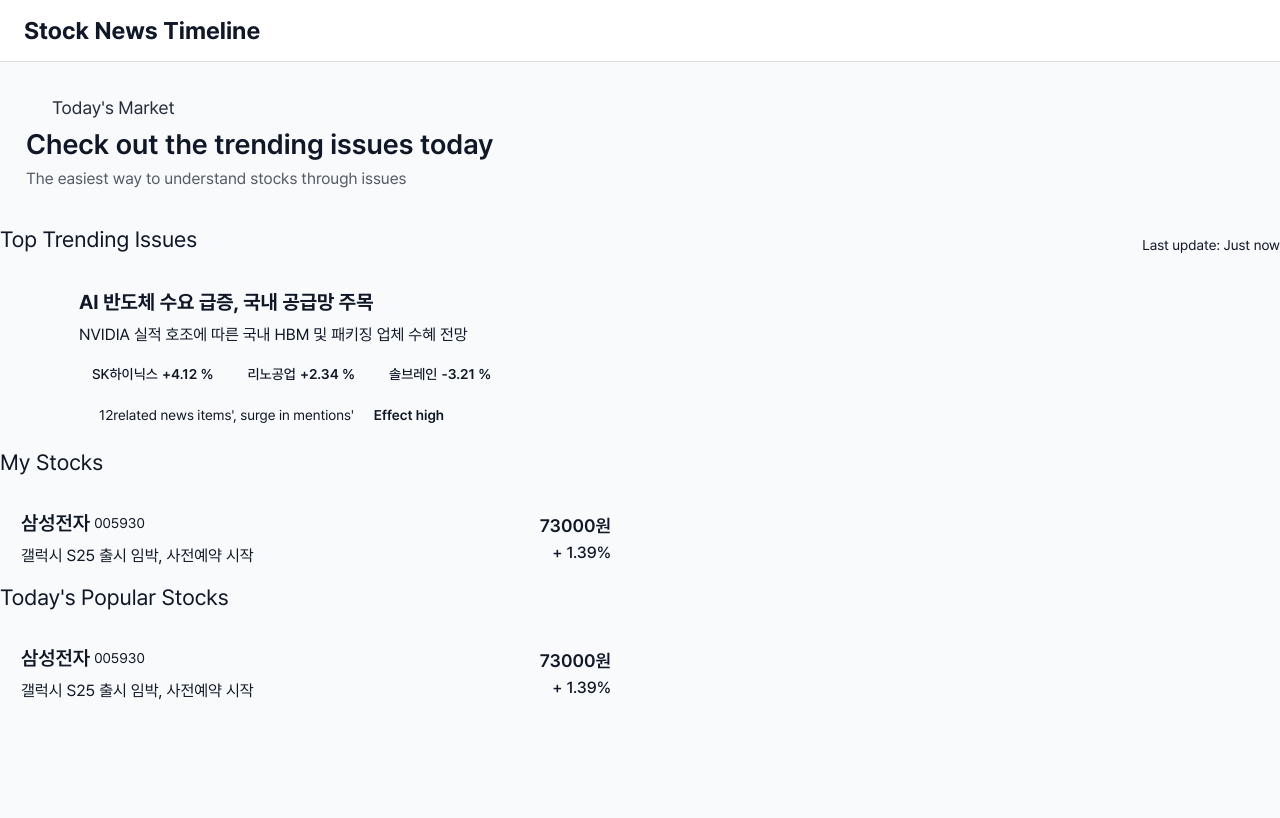
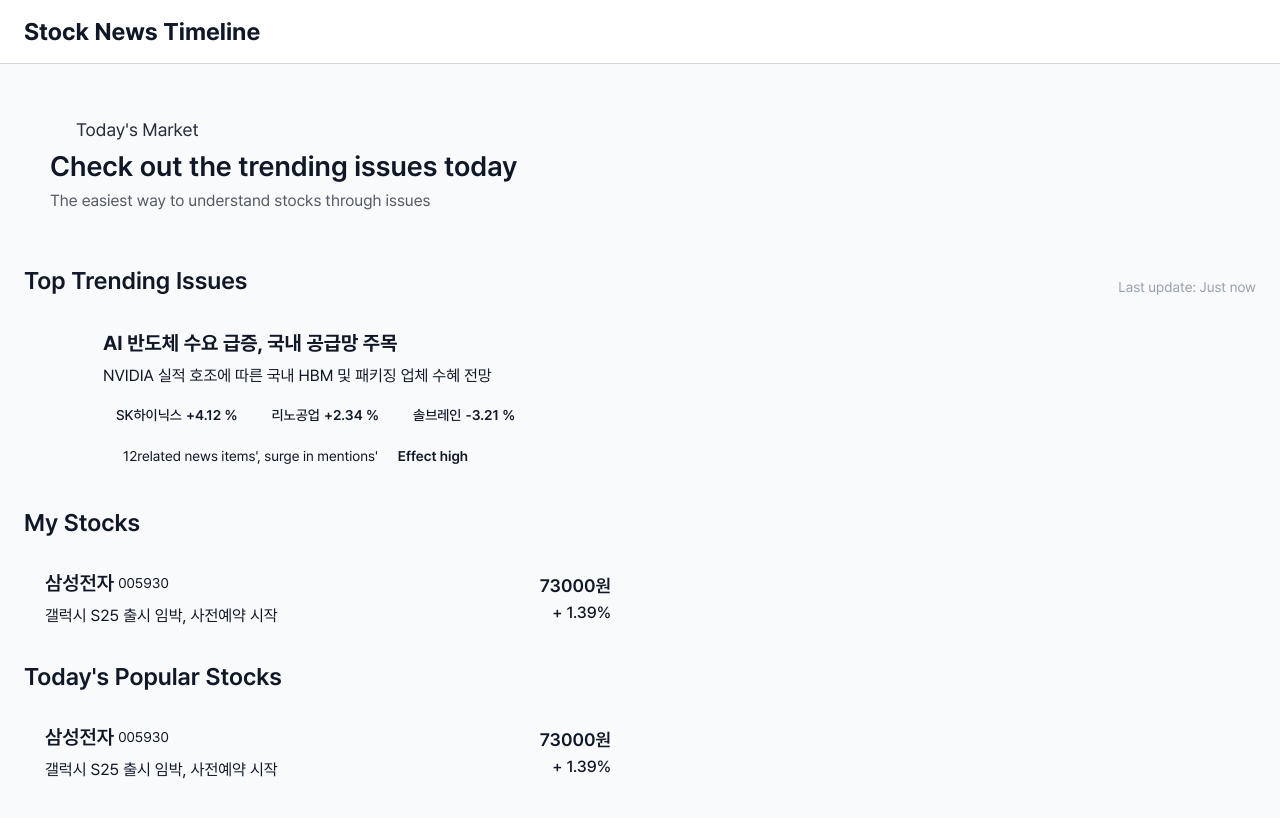
Before and after one commit to jjipper/stock-lens, a React (Vite) app: page / in a window 1280 px wide. Shown: the top 818 px of the page. Built offline with nearby package versions, Linux system fonts and the light colour scheme; data requests are answered from the project's data file; some icons are missing.

Commit message:
refactor(project): layout 컴포넌트를 styled-components에서 Tailwind로 전환

```diff
--- a/src/features/layout/Header/Header.styles.ts
+++ /dev/null
@@ -1,21 +0,0 @@
-import styled from 'styled-components';
-
-const Wrapper = styled.header`
-  height: 62px;
-  background: #fff;
-  border-bottom: 1px solid #ddd;
-  display: flex;
-  align-items: center;
-  padding: 0 24px;
-`;
-
-const LogoButton = styled.button`
-  font-size: 24px;
-  font-weight: 700;
-  border: none;
-  background: transparent;
-  cursor: pointer;
-  border-radius: 6px;
-`;
-
-export { Wrapper, LogoButton };
--- a/src/features/layout/Header/Header.tsx
+++ b/src/features/layout/Header/Header.tsx
@@ -1,5 +1,4 @@
 import { useNavigate, useLocation } from 'react-router-dom';
-import { Wrapper, LogoButton } from './Header.styles';
 
 const Header = () => {
   const navigate = useNavigate();
@@ -12,15 +11,16 @@ const Header = () => {
   };
 
   return (
-    <Wrapper>
-      <LogoButton
+    <header className="flex h-16 items-center border-b border-gray-300 bg-white px-6">
+      <button
         type="button"
         onClick={handleLogoClick}
         aria-label="메인 페이지로 이동"
+        className="cursor-pointer rounded-md border-none bg-transparent text-2xl font-bold"
       >
         Stock News Timeline
-      </LogoButton>
-    </Wrapper>
+      </button>
+    </header>
   );
 };
 
--- a/src/features/layout/MainLayout/MainLayout.tsx
+++ b/src/features/layout/MainLayout/MainLayout.tsx
@@ -5,7 +5,7 @@ const MainLayout = () => {
   return (
     <>
       <Header />
-      <div className="content-wrapper">
+      <div className="flex flex-col gap-5 px-6 pt-5 pb-16">
         <Outlet />
       </div>
     </>
--- a/src/features/layout/SectionHeader/SectionHeader.styles.ts
+++ /dev/null
@@ -1,19 +0,0 @@
-import styled from 'styled-components';
-
-const Wrapper = styled.div`
-  width: 100%;
-  display: flex;
-  justify-content: space-between;
-  align-items: flex-end;
-`;
-
-const Title = styled.h4`
-  font-size: 22px;
-`;
-
-const SubTitle = styled.p`
-  font-size: 14px;
-  color: var(--gray-400);
-`;
-
-export { Wrapper, Title, SubTitle };
--- a/src/features/layout/SectionHeader/SectionHeader.tsx
+++ b/src/features/layout/SectionHeader/SectionHeader.tsx
@@ -1,5 +1,3 @@
-import { Wrapper, Title, SubTitle } from './SectionHeader.styles';
-
 const SectionHeader = ({
   title,
   updateTime,
@@ -8,10 +6,12 @@ const SectionHeader = ({
   updateTime?: string;
 }) => {
   return (
-    <Wrapper>
-      <Title>{title}</Title>
-      {updateTime && <SubTitle>Last update: {updateTime}</SubTitle>}
-    </Wrapper>
+    <div className="flex w-full items-end justify-between">
+      <h4 className="text-2xl font-semibold">{title}</h4>
+      {updateTime && (
+        <p className="text-sm text-gray-400">Last update: {updateTime}</p>
+      )}
+    </div>
   );
 };
 
--- a/src/features/layout/SectionWrapper/SectionWrapper.tsx
+++ b/src/features/layout/SectionWrapper/SectionWrapper.tsx
@@ -1,14 +1,7 @@
 import type { ReactNode } from 'react';
-import styled from 'styled-components';
-
-const Wrapper = styled.div`
-  display: flex;
-  flex-direction: column;
-  gap: 12px;
-`;
 
 const SectionWrapper = ({ children }: { children: ReactNode }) => {
-  return <Wrapper>{children}</Wrapper>;
+  return <div className="flex flex-col gap-3">{children}</div>;
 };
 
 export { SectionWrapper };
```
